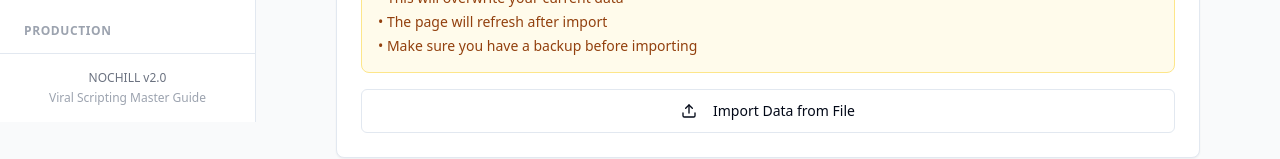
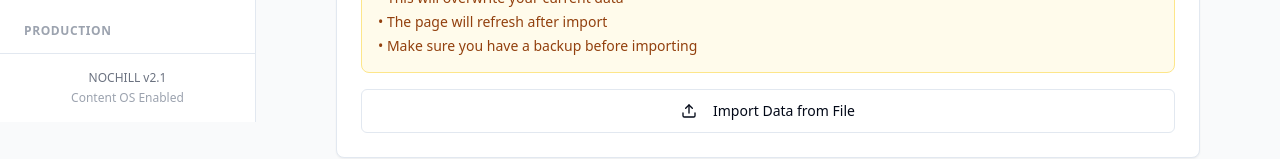
Before and after one commit to chiefmuhanelwa-create/full-content-system, a Next.js app: page /dashboard/settings in a window 1280 px wide. Shown: the part 678-837 px from the top of the page. Built offline with nearby package versions, Linux system fonts and the light colour scheme.

Commit message:
chore: Force Vercel deployment - NOCHILL Content OS v2.1

```diff
--- a/app/dashboard/layout.tsx
+++ b/app/dashboard/layout.tsx
@@ -289,10 +289,10 @@ export default function DashboardLayout({
             {/* Footer */}
             <div className="p-4 border-t">
               <p className="text-xs text-center text-gray-500">
-                NOCHILL v2.0
+                NOCHILL v2.1
               </p>
               <p className="text-xs text-center text-gray-400 mt-1">
-                Viral Scripting Master Guide
+                Content OS Enabled
               </p>
             </div>
           </div>
```
